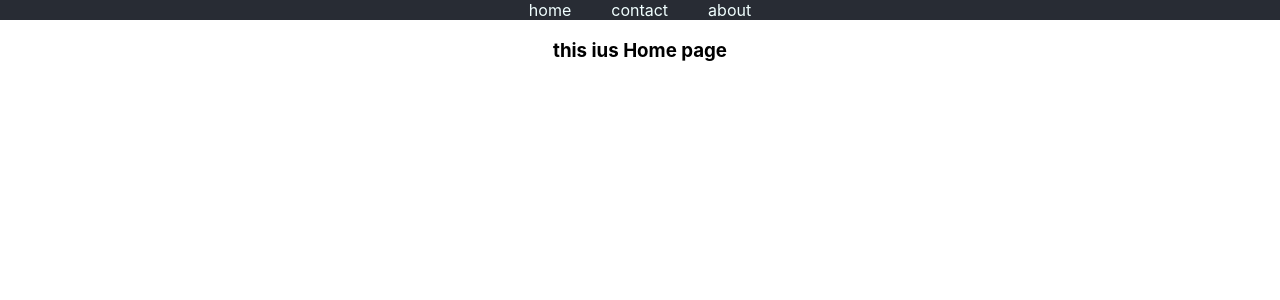
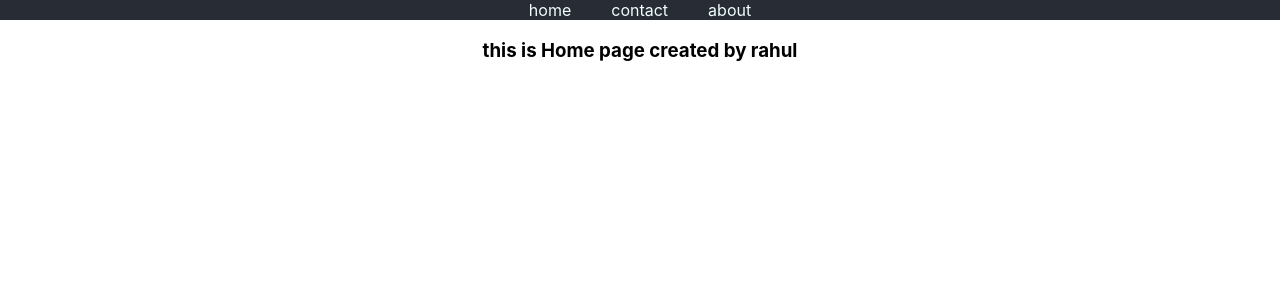
Before and after one commit to rahulchaudhary222/Batch010822, a React (Create React App) app: page / in a window 1280 px wide. Shown: the top 300 px of the page. Built offline with nearby package versions, Linux system fonts and the light colour scheme.

Commit message:
pulled changes from main

```diff
--- a/src/components/home/home.js
+++ b/src/components/home/home.js
@@ -3,7 +3,7 @@ import React from "react";
 const Home = () => {
   return (
     <div>
-      <h3>this ius Home page</h3>
+      <h3>this is Home page created by rahul</h3>
     </div>
   );
 };
```
